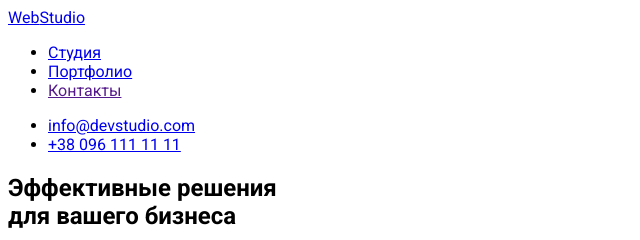
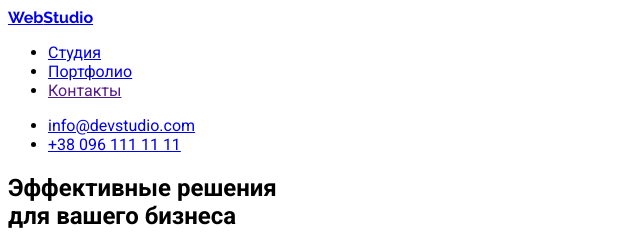
Before and after one commit to Volodymyr-Husak/goit-markup-hw-02, a plain HTML site: page index.html in a window 1280 px wide. Shown: the top 240 px of the page, 0-640 px from the left. Drawn offline with Linux system fonts and the light colour scheme.

Commit message:
Створює клас Лого

```diff
--- a/css/styles.css
+++ b/css/styles.css
@@ -1,3 +1,8 @@
 body {
     font-family: Roboto, sans-serif;
 }
+
+/* Лого */
+.logo {
+    font-family: Raleway, sans-serif;
+}
--- a/index.html
+++ b/index.html
@@ -16,7 +16,7 @@
     <!-- Шапка -->
     <header>
         <nav>
-            <a href="./index.html"><span>Web</span><span>Studio</span></a>
+            <a href="./index.html" class="logo"><span>Web</span><span>Studio</span></a>
             <ul>
                 <li><a href="./index.html">Студия</a></li>
                 <li><a href="./portfolio.html">Портфолио</a></li>
```
